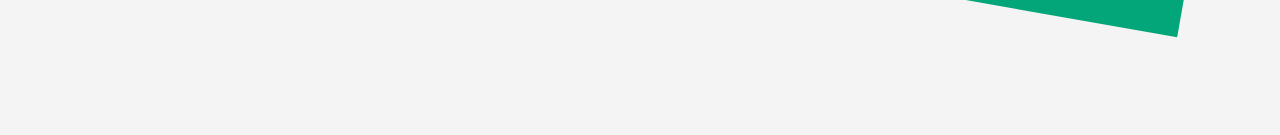
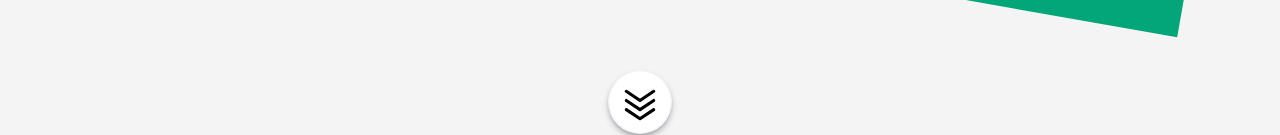
Before and after one commit to scottjoe1996/portfolio, a Next.js app: page / in a window 1280 px wide. Shown: the part 666-801 px from the top of the page. Built offline with nearby package versions, Linux system fonts and the light colour scheme.

Commit message:
added arrow scroll suggestion component

```diff
--- a/app/globals.css
+++ b/app/globals.css
@@ -14,7 +14,7 @@
 
 @layer components {
   .container-shadow {
-    @apply drop-shadow-lg drop-shadow-zinc-600/30;
+    @apply shadow-md shadow-zinc-600/40;
   }
 }
 
--- a/app/page.tsx
+++ b/app/page.tsx
@@ -4,6 +4,7 @@ import Navbar from "@/components/navbar/navbar";
 import NavLink from "@/components/navbar/nav-link";
 
 import HomeSection from "@/components/sections/home-section";
+import ArrowScrollSuggestion from "@/components/icons/arrow-scroll-suggestion/arrow-scroll-suggestion";
 
 const Portfolio: React.FC = () => {
   return (
@@ -15,6 +16,7 @@ const Portfolio: React.FC = () => {
       </Navbar>
       <main className="flex w-full flex-col items-center justify-center">
         <HomeSection />
+        <ArrowScrollSuggestion size="4rem" />
         <section id="about" className="my-50 h-50">
           <h2>This is the about section</h2>
         </section>
--- /dev/null
+++ b/components/icons/arrow-scroll-suggestion/arrow-scroll-suggestion.tsx
@@ -0,0 +1,52 @@
+import React from "react";
+
+interface ArrowScrollSuggestionProps {
+  size: string;
+}
+
+const ArrowScrollSuggestion: React.FC<ArrowScrollSuggestionProps> = ({
+  size,
+}) => {
+  return (
+    <div className="hidden w-full justify-center lg:flex">
+      <svg
+        xmlns="http://www.w3.org/2000/svg"
+        viewBox="0 0 210 210"
+        height={size}
+        className="container-shadow rounded-full fill-white"
+      >
+        <defs>
+          <style>
+            {`.arrows {
+        stroke-linecap: round;
+        stroke-linejoin: round;
+        stroke-width: 10px;
+        fill: none;
+        stroke: #000;
+      }`}
+          </style>
+        </defs>
+        <g id="arrow-scroll-suggestion">
+          <circle id="container" cx="105" cy="105" r="100" />
+          <polyline
+            id="arrow-bottom"
+            className="arrows"
+            points="60 70 105 100 150 70"
+          />
+          <polyline
+            id="arrow-middle"
+            className="arrows"
+            points="60 100 105 130 150 100"
+          />
+          <polyline
+            id="arrow-top"
+            className="arrows"
+            points="60 130 105 160 150 130"
+          />
+        </g>
+      </svg>
+    </div>
+  );
+};
+
+export default ArrowScrollSuggestion;
```
